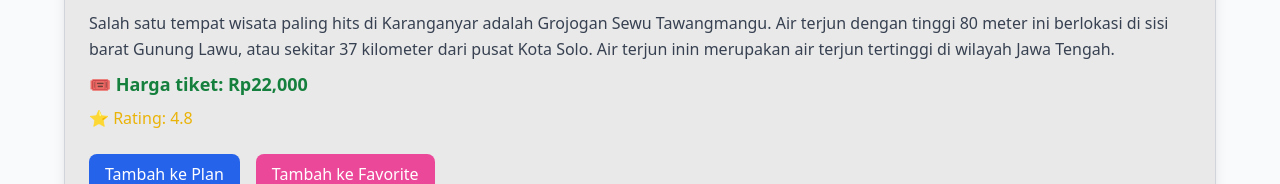
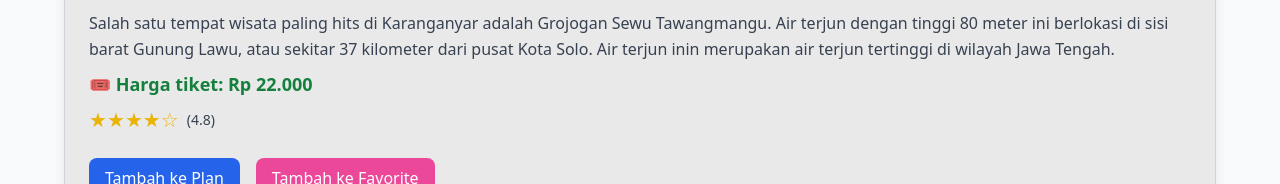
Before and after one commit to Oradra19/Capstone, a React (Vite) app: page /detail/1 in a window 1280 px wide. Shown: the part 411-595 px from the top of the page. Built offline with nearby package versions, Linux system fonts and the light colour scheme.

Commit message:
fungsi wisata

```diff
--- a/src/app/halaman-favorit/page.jsx
+++ b/src/app/halaman-favorit/page.jsx
@@ -1,5 +1,5 @@
 import React, { useEffect, useState } from "react";
-import { useNavigate } from "react-router-dom";
+import { Link, useNavigate } from "react-router-dom";
 import { FaStar } from "react-icons/fa";
 import ProfileDropdown from "../../components/navbar/profiledropdown";
 
--- a/src/app/halaman-search/page.jsx
+++ b/src/app/halaman-search/page.jsx
@@ -1,6 +1,6 @@
 import React from "react";
-import { useLocation } from "react-router-dom";
-import { dataWisata } from "../../components/listwisata";
+import { Link, useLocation } from "react-router-dom";
+import { dataWisata } from "../../components/listwisata-detail";
 
 function useQuery() {
   return new URLSearchParams(useLocation().search);
@@ -20,21 +20,20 @@ const SearchResults = () => {
       {filteredResults.length > 0 ? (
         <div className="space-y-4">
           {filteredResults.map((item, idx) => (
-            <div
-              key={idx}
-              className="cursor-pointer bg-white p-4 shadow-md rounded-xl border border-gray-300 flex gap-4"
-            >
+            <Link to={`/detail-wisata/${item.id}`} key={item.id} className="block">
+              <div className="cursor-pointer bg-white p-4 shadow-md rounded-xl border border-black-300 flex gap-4 hover:bg-gray-50 transition">
                 <img
                   src={item.image}
                   alt={item.nama}
                   className="w-32 h-24 object-cover rounded"
                 />
                 <div>
-                <h3 className="text-xl font-semibold">{item.nama}</h3>
+                  <h3 className="text-xl font-bold">{item.nama}</h3>
                   <p className="text-gray-700 text-sm line-clamp-3">{item.deskripsi}</p>
                   <p className="text-green-600 font-medium mt-2">{item.harga}</p>
                 </div>
               </div>
+            </Link>
           ))}
         </div>
       ) : (
--- a/src/app/kategori-tempat/page.jsx
+++ b/src/app/kategori-tempat/page.jsx
@@ -1,5 +1,4 @@
-"use client";
-import { useParams } from "react-router-dom";
+import { Link, useParams } from "react-router-dom";
 import { dataWisata } from "../../components/listwisata-detail";
 
 export default function KategoriPage() {
@@ -10,29 +9,38 @@ export default function KategoriPage() {
   );
 
   return (
-    <div className="px-4 mt-6 max-w-[1450px] mx-auto">
+    <div className="max-w-6xl mx-auto p-4">
+      <div className="space-y-4">
         <h1 className="text-2xl font-bold mb-4">Wisata di {nama}</h1>
         {hasilFilter.length === 0 ? (
           <p>Tidak ada data wisata untuk kategori ini.</p>
         ) : (
           hasilFilter.map((item) => (
-          <div
+            <Link
+            to={`/detail/${item.id}`}
             key={item.id}
-            className="bg-white p-4 mb-4 rounded-xl border-2 border-black flex gap-4"
+            className="block"
             >
+              <div className="cursor-pointer bg-white p-4 shadow-md rounded-xl border border-black-300 flex gap-4 hover:bg-gray-50 transition">
                 <img
                   src={item.image}
                   alt={item.nama}
-              className="w-40 h-28 object-cover rounded-md"
+                  className="w-32 h-24 object-cover rounded"
                 />
                 <div>
                   <h2 className="text-xl font-bold">{item.nama}</h2>
-              <p className="text-sm text-gray-700 line-clamp-3">{item.deskripsi}</p>
-              <p className="text-sm font-semibold mt-2 text-green-700">Rp. {item.harga}</p>
+                  <p className="text-sm text-gray-700 line-clamp-3">
+                    {item.deskripsi}
+                  </p>
+                  <p className="text-sm font-semibold mt-2 text-green-700">
+                    Rp. {item.harga}
+                  </p>
                 </div>
               </div>
+            </Link>
           ))
         )}
         </div>
+    </div>
   );
 }
--- a/src/components/detailwisata.jsx
+++ b/src/components/detailwisata.jsx
@@ -1,14 +1,20 @@
-import { useNavigate } from "react-router-dom";
+import { useNavigate, useParams } from "react-router-dom";
 
-export default function DetailWisata({ nama, lokasi, deskripsi, gambar, harga, rating, mapsEmbedUrl }) {
+export default function DetailWisata({
+  nama,
+  lokasi,
+  deskripsi,
+  gambar,
+  harga,
+  rating,
+  mapsEmbedUrl,
+}) {
   const navigate = useNavigate();
 
   function tambahKeLocalStorage(key, destinasi) {
     const existing = JSON.parse(localStorage.getItem(key)) || [];
 
-
-    const sudahAda = existing.some(item => item.nama === destinasi.nama);
-
+    const sudahAda = existing.some((item) => item.nama === destinasi.nama);
 
     if (!sudahAda) {
       existing.push(destinasi);
@@ -17,27 +23,71 @@ export default function DetailWisata({ nama, lokasi, deskripsi, gambar, harga, r
         navigate("/buat-plan");
       }
     } else {
-      alert(`${destinasi.nama} sudah ada di ${key === "rencana" ? "Plan" : "Favorit"}.`);
+      alert(
+        `${destinasi.nama} sudah ada di ${
+          key === "rencana" ? "Plan" : "Favorit"
+        }.`
+      );
     }
-}
+  }
 
+  function renderRatingStars(rating) {
+    const fullStars = Math.floor(rating);
+    const hasHalfStar = rating - fullStars >= 0.5;
+    const totalStars = 5;
+
+    const stars = [];
+
+    for (let i = 0; i < fullStars; i++) {
+      stars.push(<span key={`full-${i}`}>★</span>);
+    }
+
+    if (hasHalfStar) {
+      stars.push(<span key="half">☆</span>);
+    }
+
+    const remaining = totalStars - stars.length;
+    for (let i = 0; i < remaining; i++) {
+      stars.push(<span key={`empty-${i}`}>✩</span>);
+    }
+
+    return stars;
+  }
 
   return (
     <>
       <div className="min-h-screen bg-[#F9FAFC] py-10 px-4 flex justify-center">
         <div className="fixed top-8 left-10 z-50">
-          <img src="/assets/logo2.png" alt="logo" className="h-20 drop-shadow-lg" />
+          <img
+            src="/assets/logo2.png"
+            alt="logo"
+            className="h-20 drop-shadow-lg"
+          />
         </div>
 
         <div className="w-full max-w-6xl bg-[#E9E9E9] border border-gray-300 shadow-lg rounded-xl p-6 space-y-6">
-          <img src={gambar} alt={nama} className="w-full h-64 object-cover rounded-xl shadow" />
+          <img
+            src={gambar}
+            alt={nama}
+            className="w-full h-64 object-cover rounded-xl shadow"
+          />
 
           <div className="space-y-2">
             <h1 className="text-3xl font-bold text-gray-800">{nama}</h1>
             <p className="text-gray-600">📍 {lokasi}</p>
             <p className="text-gray-700 leading-relaxed">{deskripsi}</p>
-            <p className="text-lg font-semibold text-green-700">🎟️ Harga tiket: Rp{harga.toLocaleString()}</p>
-            <p className="text-yellow-500">⭐ Rating: {rating}</p>
+            <p className="text-lg font-semibold text-green-700">
+              🎟️ Harga tiket: Rp {harga.toLocaleString("id-ID")}
+            </p>
+
+            <div className="flex items-center gap-2">
+              <span className="text-yellow-500 text-xl">
+                {renderRatingStars(rating)}
+              </span>
+              <span className="text-gray-700 text-sm font-medium">
+                ({rating})
+              </span>
+            </div>
           </div>
 
           <div className="flex gap-4 flex-wrap">
@@ -72,7 +122,6 @@ export default function DetailWisata({ nama, lokasi, deskripsi, gambar, harga, r
                   mapsEmbedUrl,
                 })
               }
-
             >
               Tambah ke Favorite
             </button>
@@ -92,9 +141,11 @@ export default function DetailWisata({ nama, lokasi, deskripsi, gambar, harga, r
         </div>
       </div>
       <footer className="bg-gray-800 py-4 mt-8">
-          <p className="text-center text-lg text-blue-600 mt-8 mb-4">Welcome to our website!</p>
-          <p className="text-center text-sm text-white">copyright @timcapstone</p>
+        <p className="text-center text-lg text-blue-600 mt-8 mb-4">
+          Welcome to our website!
+        </p>
+        <p className="text-center text-sm text-white">copyright @timcapstone</p>
       </footer>
-      </>
-    );
-    }
+    </>
+  );
+}
```
Lines whose indentation alone changed are shown as unchanged.
